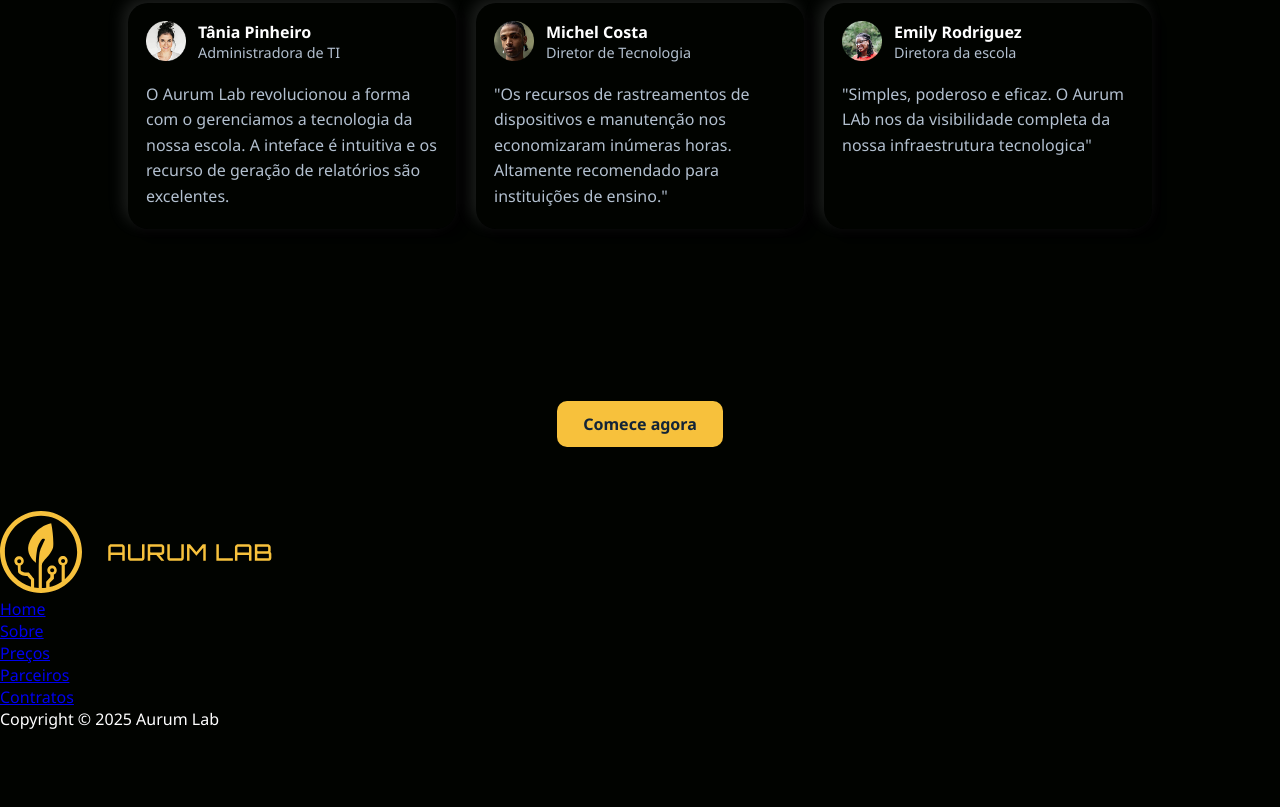
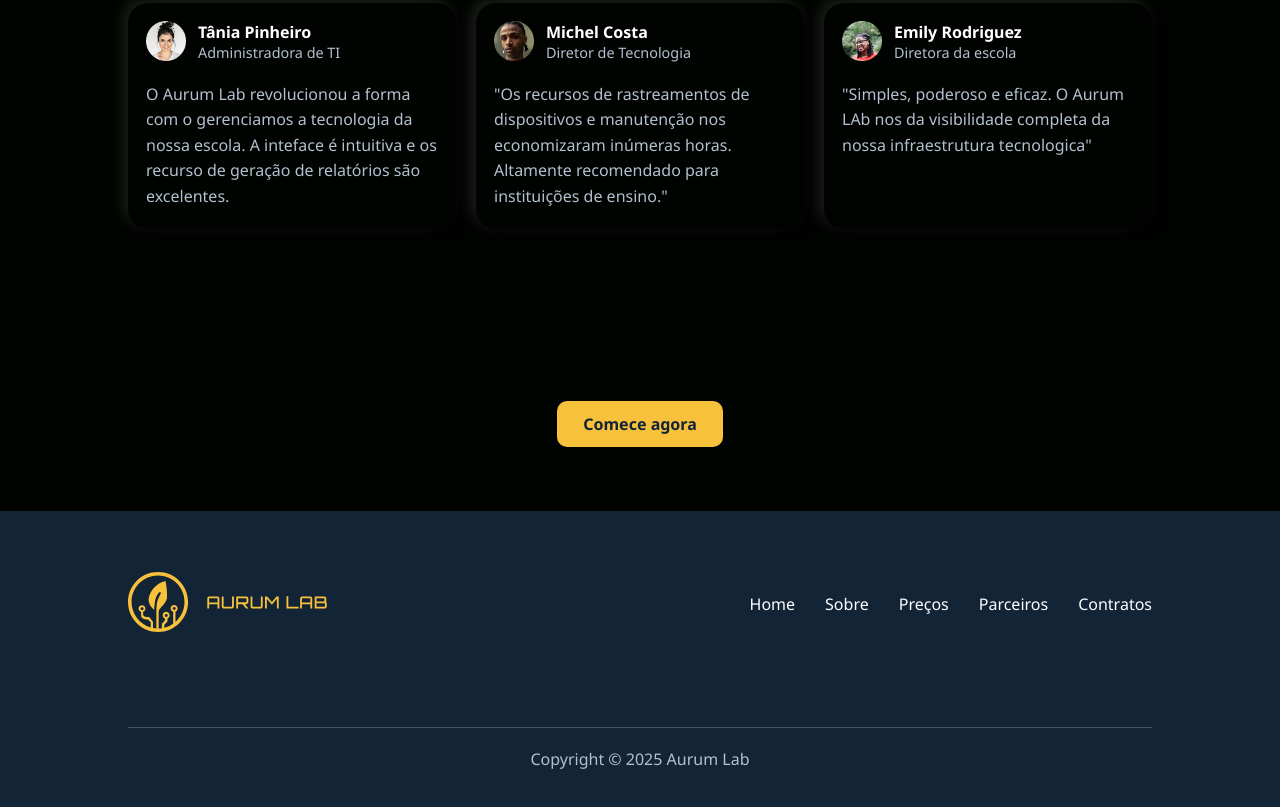
Before and after one commit to pedrochoks/Projeto-Aurum, a plain HTML site: page index.html in a window 1280 px wide. Shown: the part 3250-4057 px from the top of the page. Before the commit the page ends 3980 px from the top, so only its background shows below. Drawn offline with Linux system fonts and the light colour scheme.

Commit message:
Home Aurum

```diff
--- a/Styles/style.css
+++ b/Styles/style.css
@@ -330,3 +330,57 @@ h2 {
 }
 
 /* RODAPE */
+
+.rodape
+{
+    display: flex;
+    flex-direction: column;
+    justify-content: space-around;
+    background-color: var(--fundo);
+
+    padding: 2% 10%;
+    color: var(--branco);
+    height: 40vh;
+}
+
+
+.rodape-conteudo
+{
+  display: flex;
+  justify-content: space-between;
+  align-items: center;
+
+}
+
+.logo-rodape
+{
+    width: 200px;
+}
+
+.lista-rodape
+{
+    display: flex;
+    gap: 30px;
+    list-style: none;
+}
+
+li a
+{
+    text-decoration: none;
+    color: var(--branco);
+}
+
+.linha-divisoria
+{
+    height: 1px;
+    background-color: var(--borda-suave);
+    margin-top: 20px;
+}
+
+.direitos
+{
+    text-align: center;
+    color: var(--texto-suave);
+    font-size: 1em;
+    margin-top: 20px;
+}
--- a/index.html
+++ b/index.html
@@ -6,6 +6,7 @@
     <meta name="viewport" content="width=device-width, initial-scale=1.0">
     <title>Aurum Lab - Home</title>
     <link rel="stylesheet" href="Styles/style.css">
+    <link rel="stylesheet" href="Styles/global.css">
 </head>
 
 <body>
```
